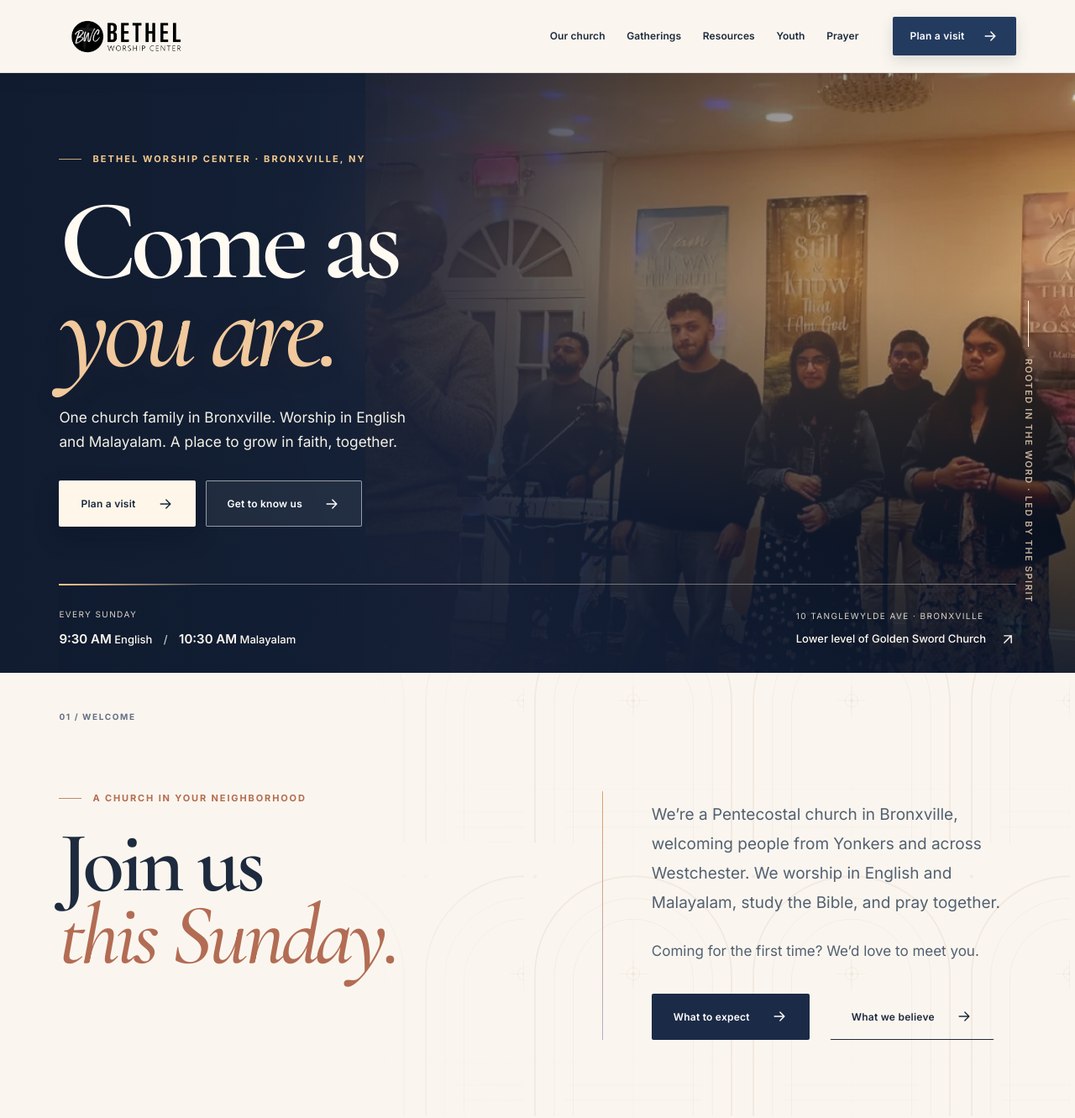
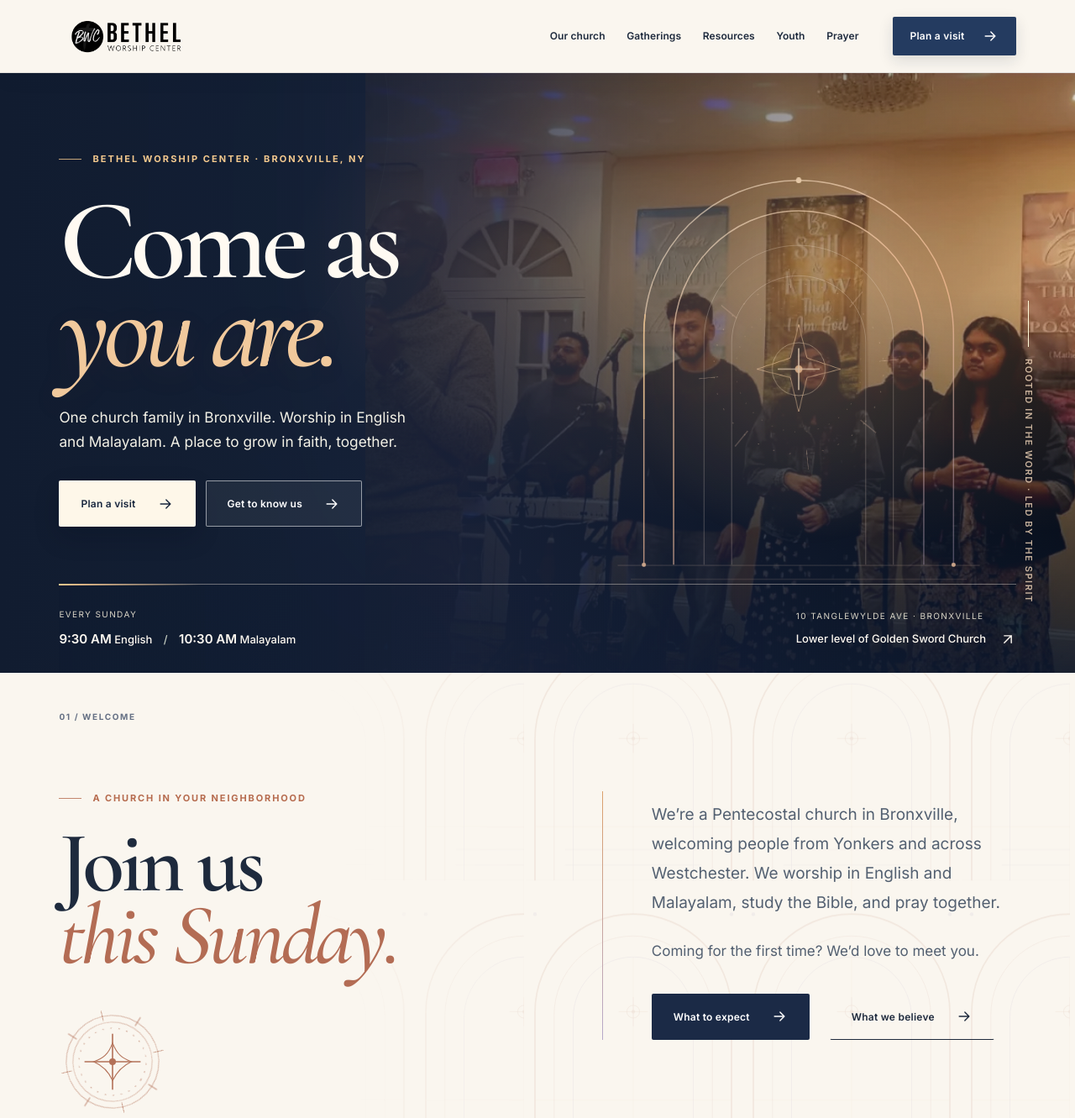
Before and after one commit to elevin01/Bethel, a plain HTML site: page index.html in a window 1280 px wide. Shown: the top 1331 px of the page at 84% size. Drawn offline with Linux system fonts and the light colour scheme.

Commit message:
Add custom hero linework, illustrated gathering icons and immersive motion to primary pages

```diff
--- a/index.html
+++ b/index.html
@@ -31,7 +31,7 @@
 <link href="assets/LogoSmallCircle.png" rel="apple-touch-icon"/>
 <link href="styles.css" rel="stylesheet"/>
 <link href="./welcome.css?v=12" rel="stylesheet"/>
-<link href="./reform.css?v=1" rel="stylesheet"/>
+<link href="./reform.css?v=2" rel="stylesheet"/>
 <script type="application/ld+json">{
   "@context": "https://schema.org",
   "@graph": [
@@ -215,6 +215,32 @@
 <source media="(max-width: 720px)" sizes="100vw" srcset="./assets/images/prayer-640.webp 640w, ./assets/images/prayer-1400.webp 1350w"/>
 <img alt="Bethel church members leading worship together" decoding="async" fetchpriority="high" height="653" loading="eager" sizes="100vw" src="./assets/images/gathering-1400.webp" srcset="./assets/images/gathering-640.webp 640w, ./assets/images/gathering-1400.webp 1400w" width="1400"/>
 </picture>
+<svg class="bwc-hero-ornament" viewBox="0 0 700 700" fill="none" xmlns="http://www.w3.org/2000/svg" aria-hidden="true" focusable="false">
+<defs>
+<linearGradient id="bwc-arch-stroke" x1="130" y1="70" x2="570" y2="650" gradientUnits="userSpaceOnUse"><stop stop-color="#FFF4DE" stop-opacity=".63"/><stop offset=".53" stop-color="#F5BB93" stop-opacity=".9"/><stop offset="1" stop-color="#B4A6C9" stop-opacity=".42"/></linearGradient>
+<radialGradient id="bwc-art-halo"><stop stop-color="#F6C793" stop-opacity=".26"/><stop offset="1" stop-color="#F6C793" stop-opacity="0"/></radialGradient>
+</defs>
+<circle cx="350" cy="342" r="266" fill="url(#bwc-art-halo)" opacity=".48"/>
+<path class="bwc-arch-line" d="M126 625V292C126 165 226 69 350 69s224 96 224 223v333"/>
+<path class="bwc-arch-line" d="M169 625V299c0-103 81-186 181-186s181 83 181 186v326"/>
+<path class="bwc-arch-muted" d="M213 625V300c0-76 61-137 137-137s137 61 137 137v325"/>
+<path class="bwc-arch-muted" d="M253 625V304c0-54 43-97 97-97s97 43 97 97v321"/>
+<path class="bwc-arch-line bwc-arch-trace" d="M126 625V292C126 165 226 69 350 69s224 96 224 223v333"/>
+<g class="bwc-halo-wheel" stroke="#F6D4B7" stroke-opacity=".48" stroke-width="1">
+<circle cx="350" cy="342" r="91" stroke-dasharray="1 16"/>
+<circle cx="350" cy="342" r="123" stroke-dasharray="2 22"/>
+<path d="M350 197v29m0 232v29M205 342h29m232 0h29M247 239l20 20m166 166 20 20m0-206-20 20M267 425l-20 20"/>
+</g>
+<g class="bwc-light-pulse">
+<circle cx="350" cy="342" r="38" stroke="#FBE3C3" stroke-opacity=".6"/>
+<circle cx="350" cy="342" r="5.5" fill="#F8C899"/>
+<path d="M350 312v60m-30-30h60" stroke="#FCE6C7" stroke-width="1.7"/>
+<path d="m350 278 12 48 48 16-48 12-12 49-12-49-48-12 48-16 12-48Z" stroke="#F5CDA4" stroke-opacity=".85"/>
+</g>
+<path d="M88 626h524M107 646h486" stroke="#F5D6BB" stroke-opacity=".26" stroke-width="1"/>
+<circle cx="126" cy="625" r="3" fill="#E8BC9B"/><circle cx="574" cy="625" r="3" fill="#E8BC9B"/>
+<circle cx="350" cy="69" r="4" fill="#F5D9B8"/>
+</svg>
 <div class="w-wrap w-hero-content">
 <p class="w-eyebrow">Bethel Worship Center · Bronxville, NY</p>
 <h1 id="home-heading">Come as<br/><em>you are.</em></h1>
@@ -228,7 +254,16 @@
 </div>
 </section>
 <section class="w-section w-wrap w-sunday">
-<div class="w-sunday-copy"><p class="w-eyebrow">A church in your neighborhood</p><h2>Join us<br/><em>this Sunday.</em></h2></div>
+<div class="w-sunday-copy"><p class="w-eyebrow">A church in your neighborhood</p><h2>Join us<br/><em>this Sunday.</em></h2><svg class="bwc-sunday-seal" viewBox="0 0 160 160" fill="none" xmlns="http://www.w3.org/2000/svg" aria-hidden="true" focusable="false">
+<g class="bwc-seal-ray" stroke="currentColor" stroke-width="1">
+<circle cx="80" cy="80" r="69" stroke-opacity=".65"/><circle cx="80" cy="80" r="59" stroke-opacity=".55"/>
+<path d="M80 2v15m0 126v15M2 80h15m126 0h15M25 25l11 11m88 88 11 11m0-110-11 11M36 124l-11 11"/>
+<circle cx="80" cy="80" r="50" stroke-dasharray="2 10"/>
+</g>
+<path d="M80 39v82M39 80h82" stroke="currentColor" stroke-width="2" stroke-linecap="round"/>
+<path d="M80 52c7 18 15 23 28 28-13 6-21 14-28 28-6-14-14-22-28-28 14-5 22-11 28-28Z" stroke="currentColor" stroke-width="1.4"/>
+<circle cx="80" cy="80" r="5" fill="currentColor"/>
+</svg></div>
 <div class="w-sunday-copy">
 <p>We’re a Pentecostal church in Bronxville, welcoming people from Yonkers and across Westchester. We worship in English and Malayalam, study the Bible, and pray together.</p>
 <p>Coming for the first time? We’d love to meet you.</p>
@@ -238,13 +273,14 @@
 <div class="w-section-head"><div><p class="w-eyebrow">Find your community</p><h2 id="life-heading">Life at Bethel.</h2></div><p>Worship, Bible study, prayer, and time together.<br/><a class="w-inline" href="./schedule/">Full weekly schedule <svg aria-hidden="true" class="w-icon" fill="none" focusable="false" height="20" stroke="currentColor" stroke-linecap="round" stroke-linejoin="round" stroke-width="1.7" viewBox="0 0 24 24" width="20"><path d="M5 12h14m-6-6 6 6-6 6"></path></svg></a></p></div>
 <p class="w-life-swipe" aria-hidden="true">Swipe to explore gatherings</p>
 <div class="w-life-grid">
-<a class="w-life-card" href="./worship/"><img alt="Worship at Bethel" decoding="async" height="1050" loading="lazy" sizes="(max-width: 720px) 88vw, (max-width: 1100px) 43vw, 28vw" src="./assets/images/worship-1400.webp" srcset="./assets/images/worship-640.webp 640w, ./assets/images/worship-1400.webp 1400w" width="1400"/><div><div><small>Sunday · In person</small><h3>Sunday worship</h3></div><svg aria-hidden="true" class="w-icon" fill="none" focusable="false" height="20" stroke="currentColor" stroke-linecap="round" stroke-linejoin="round" stroke-width="1.7" viewBox="0 0 24 24" width="20"><path d="M5 12h14m-6-6 6 6-6 6"></path></svg></div><p>English at 9:30 AM. Malayalam at 10:30 AM.</p></a>
-<a class="w-life-card" href="./bible-study/#online-study"><img alt="An open Bible beside a cup of coffee and a phone" decoding="async" height="1125" loading="lazy" sizes="(max-width: 720px) 88vw, (max-width: 1100px) 43vw, 28vw" src="./assets/images/stock-bible-study-900.webp" srcset="./assets/images/stock-bible-study-480.webp 480w, ./assets/images/stock-bible-study-900.webp 900w" width="900"/><div><div><small>Monday · 7:30 PM · Zoom</small><h3>Bible study online</h3></div><svg aria-hidden="true" class="w-icon" fill="none" focusable="false" height="20" stroke="currentColor" stroke-linecap="round" stroke-linejoin="round" stroke-width="1.7" viewBox="0 0 24 24" width="20"><path d="M5 12h14m-6-6 6 6-6 6"></path></svg></div><p>Open your Bible and join the conversation from home.</p></a>
-<a class="w-life-card" href="./prayer/"><img alt="Two people praying over an open Bible" decoding="async" height="619" loading="lazy" sizes="(max-width: 720px) 88vw, (max-width: 1100px) 43vw, 28vw" src="./assets/images/stock-prayer-900.webp" srcset="./assets/images/stock-prayer-480.webp 480w, ./assets/images/stock-prayer-900.webp 900w" width="900"/><div><div><small>Tuesday &amp; Wednesday · 8:00 PM · Zoom</small><h3>Prayer gatherings</h3></div><svg aria-hidden="true" class="w-icon" fill="none" focusable="false" height="20" stroke="currentColor" stroke-linecap="round" stroke-linejoin="round" stroke-width="1.7" viewBox="0 0 24 24" width="20"><path d="M5 12h14m-6-6 6 6-6 6"></path></svg></div><p>Malayalam on Tuesdays. Youth &amp; English on Wednesdays.</p></a>
-<a class="w-life-card" href="./youth/"><img alt="Bethel youth together after a church gathering" decoding="async" height="653" loading="lazy" sizes="(max-width: 720px) 88vw, (max-width: 1100px) 43vw, 28vw" src="./assets/images/youth-1400.webp" srcset="./assets/images/youth-640.webp 640w, ./assets/images/youth-1400.webp 1400w" width="1400"/><div><div><small>Friday · 7:00 PM · Grades 6–12</small><h3>Youth at Bethel</h3></div><svg aria-hidden="true" class="w-icon" fill="none" focusable="false" height="20" stroke="currentColor" stroke-linecap="round" stroke-linejoin="round" stroke-width="1.7" viewBox="0 0 24 24" width="20"><path d="M5 12h14m-6-6 6 6-6 6"></path></svg></div><p>Worship, time in the Word, and Friday nights together.</p></a>
-<a class="w-life-card" href="./bible-study/#saturday-study"><img alt="Bethel members reading and discussing the Bible together" decoding="async" height="1050" loading="lazy" sizes="(max-width: 720px) 88vw, (max-width: 1100px) 43vw, 28vw" src="./assets/images/study-1400.webp" srcset="./assets/images/study-640.webp 640w, ./assets/images/study-1400.webp 1400w" width="1400"/><div><div><small>Saturday · 7:00 PM · In person</small><h3>Bible study at Bethel</h3></div><svg aria-hidden="true" class="w-icon" fill="none" focusable="false" height="20" stroke="currentColor" stroke-linecap="round" stroke-linejoin="round" stroke-width="1.7" viewBox="0 0 24 24" width="20"><path d="M5 12h14m-6-6 6 6-6 6"></path></svg></div><p>Read Scripture, ask questions, and learn with one another.</p></a>
-<a class="w-life-card" href="./events/"><img alt="Hands raised during a worship gathering" decoding="async" height="600" loading="lazy" sizes="(max-width: 720px) 88vw, (max-width: 1100px) 43vw, 28vw" src="./assets/images/stock-worship-900.webp" srcset="./assets/images/stock-worship-480.webp 480w, ./assets/images/stock-worship-900.webp 900w" width="900"/><div><div><small>Conventions &amp; church gatherings</small><h3>Events &amp; church life</h3></div><svg aria-hidden="true" class="w-icon" fill="none" focusable="false" height="20" stroke="currentColor" stroke-linecap="round" stroke-linejoin="round" stroke-width="1.7" viewBox="0 0 24 24" width="20"><path d="M5 12h14m-6-6 6 6-6 6"></path></svg></div><p>Explore gatherings and moments from life around Bethel.</p></a>
+<a class="w-life-card" href="./worship/"><img alt="Worship at Bethel" decoding="async" height="1050" loading="lazy" sizes="(max-width: 720px) 88vw, (max-width: 1100px) 43vw, 28vw" src="./assets/images/worship-1400.webp" srcset="./assets/images/worship-640.webp 640w, ./assets/images/worship-1400.webp 1400w" width="1400"/><svg class="bwc-life-glyph" viewBox="0 0 24 24" aria-hidden="true" focusable="false" xmlns="http://www.w3.org/2000/svg"><circle cx="12" cy="12" r="4.3"/><path d="M12 1.8v3M12 19.2v3M1.8 12h3M19.2 12h3M4.7 4.7l2.1 2.1m10.4 10.4 2.1 2.1m0-14.6-2.1 2.1M6.8 17.2l-2.1 2.1"/></svg><div><div><small>Sunday · In person</small><h3>Sunday worship</h3></div><svg aria-hidden="true" class="w-icon" fill="none" focusable="false" height="20" stroke="currentColor" stroke-linecap="round" stroke-linejoin="round" stroke-width="1.7" viewBox="0 0 24 24" width="20"><path d="M5 12h14m-6-6 6 6-6 6"></path></svg></div><p>English at 9:30 AM. Malayalam at 10:30 AM.</p></a>
+<a class="w-life-card" href="./bible-study/#online-study"><img alt="An open Bible beside a cup of coffee and a phone" decoding="async" height="1125" loading="lazy" sizes="(max-width: 720px) 88vw, (max-width: 1100px) 43vw, 28vw" src="./assets/images/stock-bible-study-900.webp" srcset="./assets/images/stock-bible-study-480.webp 480w, ./assets/images/stock-bible-study-900.webp 900w" width="900"/><svg class="bwc-life-glyph" viewBox="0 0 24 24" aria-hidden="true" focusable="false" xmlns="http://www.w3.org/2000/svg"><path d="M12 6.5C9.1 4.9 5.5 4.4 2.5 5.1v13.5c3.2-.8 6.6-.3 9.5 1.3m0-13.4c2.9-1.6 6.5-2.1 9.5-1.4v13.5c-3.2-.8-6.6-.3-9.5 1.3m0-13.4v13.4"/></svg><div><div><small>Monday · 7:30 PM · Zoom</small><h3>Bible study online</h3></div><svg aria-hidden="true" class="w-icon" fill="none" focusable="false" height="20" stroke="currentColor" stroke-linecap="round" stroke-linejoin="round" stroke-width="1.7" viewBox="0 0 24 24" width="20"><path d="M5 12h14m-6-6 6 6-6 6"></path></svg></div><p>Open your Bible and join the conversation from home.</p></a>
+<a class="w-life-card" href="./prayer/"><img alt="Two people praying over an open Bible" decoding="async" height="619" loading="lazy" sizes="(max-width: 720px) 88vw, (max-width: 1100px) 43vw, 28vw" src="./assets/images/stock-prayer-900.webp" srcset="./assets/images/stock-prayer-480.webp 480w, ./assets/images/stock-prayer-900.webp 900w" width="900"/><svg class="bwc-life-glyph" viewBox="0 0 24 24" aria-hidden="true" focusable="false" xmlns="http://www.w3.org/2000/svg"><path d="M12 20.5s-8.5-5.5-8.5-11.5a4.5 4.5 0 0 1 8.5-2 4.5 4.5 0 0 1 8.5 2c0 6-8.5 11.5-8.5 11.5Z"/><path d="M12 9.4v5.1m-2.6-2.5h5.2"/></svg><div><div><small>Tuesday &amp; Wednesday · 8:00 PM · Zoom</small><h3>Prayer gatherings</h3></div><svg aria-hidden="true" class="w-icon" fill="none" focusable="false" height="20" stroke="currentColor" stroke-linecap="round" stroke-linejoin="round" stroke-width="1.7" viewBox="0 0 24 24" width="20"><path d="M5 12h14m-6-6 6 6-6 6"></path></svg></div><p>Malayalam on Tuesdays. Youth &amp; English on Wednesdays.</p></a>
+<a class="w-life-card" href="./youth/"><img alt="Bethel youth together after a church gathering" decoding="async" height="653" loading="lazy" sizes="(max-width: 720px) 88vw, (max-width: 1100px) 43vw, 28vw" src="./assets/images/youth-1400.webp" srcset="./assets/images/youth-640.webp 640w, ./assets/images/youth-1400.webp 1400w" width="1400"/><svg class="bwc-life-glyph" viewBox="0 0 24 24" aria-hidden="true" focusable="false" xmlns="http://www.w3.org/2000/svg"><path d="M12 2.5 14 9l6.8 3-6.8 2.2L12 21l-2.1-6.8L3 12l6.9-3L12 2.5Z"/><path d="M19.5 3v3.5M17.8 4.8h3.5M4.5 17.5V21M2.8 19.2h3.5"/></svg><div><div><small>Friday · 7:00 PM · Grades 6–12</small><h3>Youth at Bethel</h3></div><svg aria-hidden="true" class="w-icon" fill="none" focusable="false" height="20" stroke="currentColor" stroke-linecap="round" stroke-linejoin="round" stroke-width="1.7" viewBox="0 0 24 24" width="20"><path d="M5 12h14m-6-6 6 6-6 6"></path></svg></div><p>Worship, time in the Word, and Friday nights together.</p></a>
+<a class="w-life-card" href="./bible-study/#saturday-study"><img alt="Bethel members reading and discussing the Bible together" decoding="async" height="1050" loading="lazy" sizes="(max-width: 720px) 88vw, (max-width: 1100px) 43vw, 28vw" src="./assets/images/study-1400.webp" srcset="./assets/images/study-640.webp 640w, ./assets/images/study-1400.webp 1400w" width="1400"/><svg class="bwc-life-glyph" viewBox="0 0 24 24" aria-hidden="true" focusable="false" xmlns="http://www.w3.org/2000/svg"><path d="M4.2 4.3h13.1a2.6 2.6 0 0 1 2.6 2.6v13.4H7a2.8 2.8 0 0 1-2.8-2.8V4.3Z"/><path d="M4.2 17.2H20M8 8h7m-7 3.4h7M12 4.3v12.9"/></svg><div><div><small>Saturday · 7:00 PM · In person</small><h3>Bible study at Bethel</h3></div><svg aria-hidden="true" class="w-icon" fill="none" focusable="false" height="20" stroke="currentColor" stroke-linecap="round" stroke-linejoin="round" stroke-width="1.7" viewBox="0 0 24 24" width="20"><path d="M5 12h14m-6-6 6 6-6 6"></path></svg></div><p>Read Scripture, ask questions, and learn with one another.</p></a>
+<a class="w-life-card" href="./events/"><img alt="Hands raised during a worship gathering" decoding="async" height="600" loading="lazy" sizes="(max-width: 720px) 88vw, (max-width: 1100px) 43vw, 28vw" src="./assets/images/stock-worship-900.webp" srcset="./assets/images/stock-worship-480.webp 480w, ./assets/images/stock-worship-900.webp 900w" width="900"/><svg class="bwc-life-glyph" viewBox="0 0 24 24" aria-hidden="true" focusable="false" xmlns="http://www.w3.org/2000/svg"><rect x="3.3" y="5.3" width="17.4" height="15.3" rx="2"/><path d="M7.3 2.9v4.6m9.4-4.6v4.6M3.5 10h17"/><path d="m8.3 15.3 2.3 2.2 5.2-5.1"/></svg><div><div><small>Conventions &amp; church gatherings</small><h3>Events &amp; church life</h3></div><svg aria-hidden="true" class="w-icon" fill="none" focusable="false" height="20" stroke="currentColor" stroke-linecap="round" stroke-linejoin="round" stroke-width="1.7" viewBox="0 0 24 24" width="20"><path d="M5 12h14m-6-6 6 6-6 6"></path></svg></div><p>Explore gatherings and moments from life around Bethel.</p></a>
 </div>
+<div class="bwc-life-meter" aria-hidden="true"><span></span></div>
 </div></section>
 <section class="w-community">
 <img alt="Bethel members enjoying an outdoor church gathering" decoding="async" height="852" loading="lazy" sizes="(max-width: 720px) 90vw, 50vw" src="./assets/images/community-1400.webp" srcset="./assets/images/community-640.webp 640w, ./assets/images/community-1400.webp 1400w" width="1400"/>
@@ -339,5 +375,6 @@
 </footer>
 <script defer="" src="./app.js?v=10">
 </script>
+<script defer src="./ambient.js?v=1"></script>
 </body>
 </html>
```
Also changed, not shown: about/index.html (+2 -1 lines), events/index.html (+2 -1 lines), visit/index.html (+2 -1 lines), worship/index.html (+2 -1 lines), youth/index.html (+2 -1 lines).
